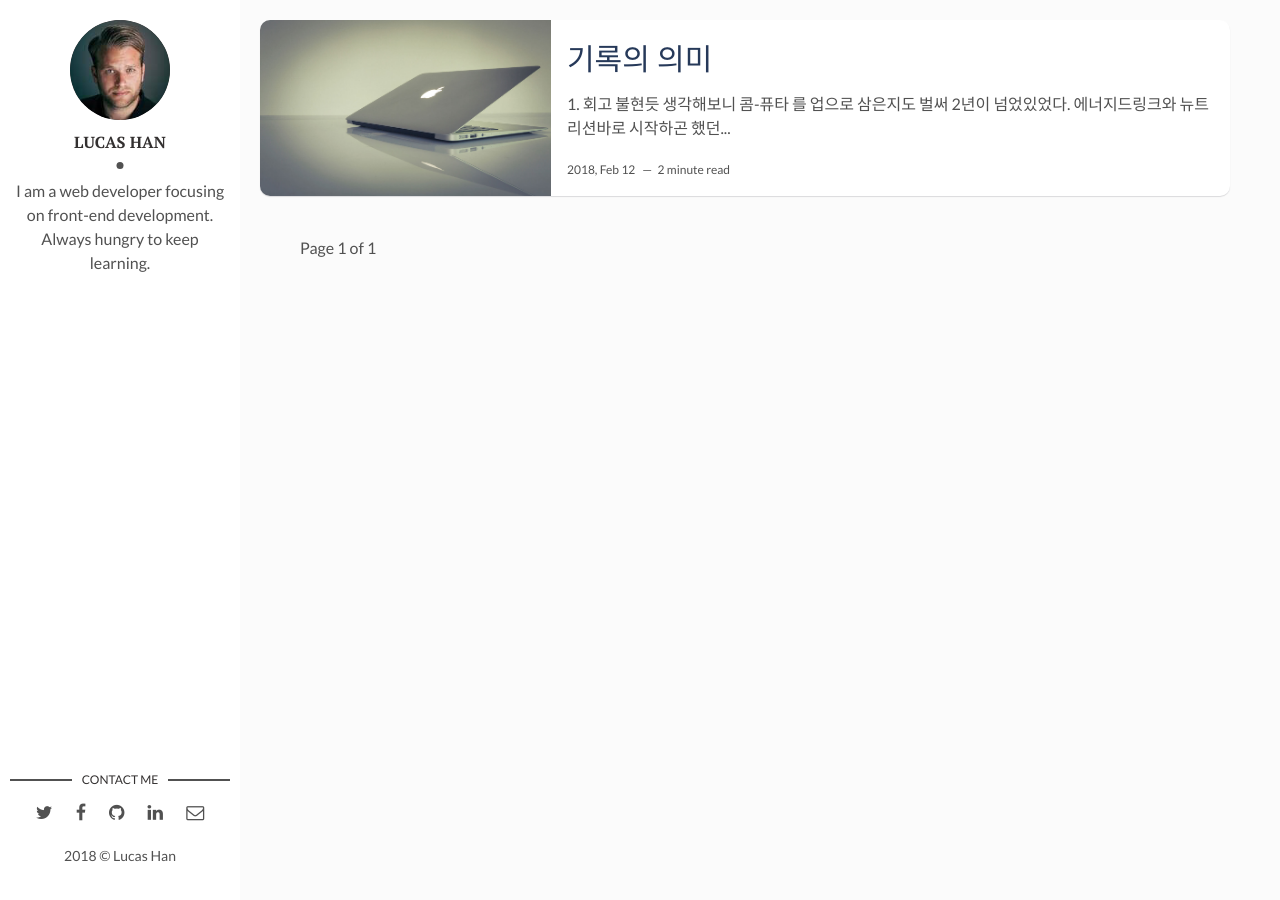
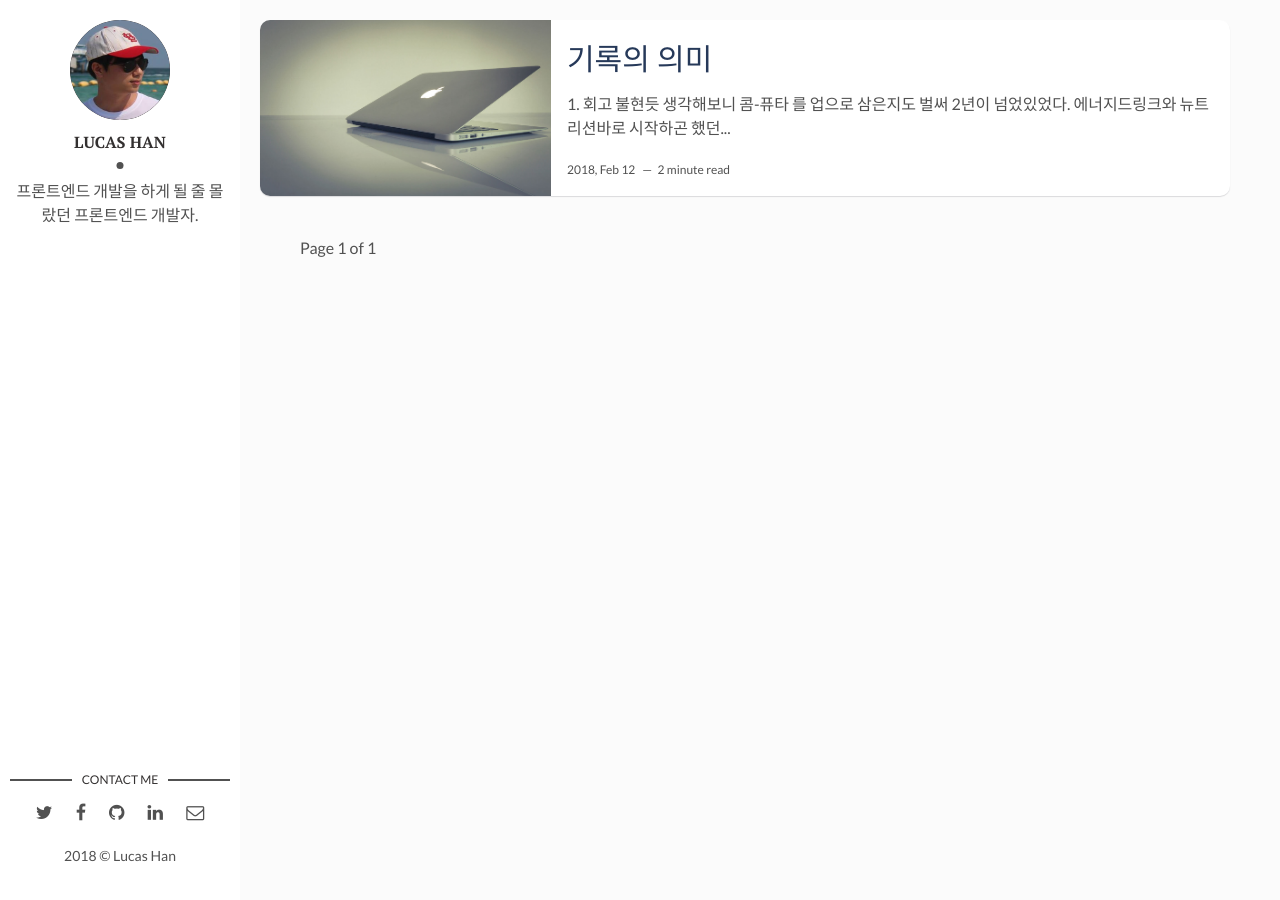
Before and after one commit to stardustrain/stardustrain.github.io, a Jekyll site: the page built from index.html, in a window 1280 px wide. Built offline with Jekyll 4.4.1, drawn with Linux system fonts in a browser that asks for light colours; the list of posts is cut into pages by our own code.

```diff
--- a/_config.yml
+++ b/_config.yml
@@ -1,8 +1,6 @@
 title: Lucas의 기록 저장소
 description: > # this means to ignore newlines until "baseurl:"
-  Write an awesome description for your new site here. You can edit this
-  line in _config.yml. It will appear in your document head meta (for
-  Google search results) and in your feed.xml site description.
+  프론트엔드를 개발하게 될 줄 몰랐던 프론트엔드 개발자의 블로그.
 permalink: ':title/'
 baseurl: "/" # the subpath of your site, e.g. /blog
 url: https://stardustrain.github.io # the base hostname & protocol for your site, e.g. http://example.com
@@ -10,8 +8,8 @@ site-twitter: #if your site has a twitter account, enter it here
 
 # Author Settings
 author: Lucas Han # add your name
-author-img: david-freeman.jpg # add your photo
-about-author: I am a web developer focusing on front-end development. Always hungry to keep learning. # add description
+author-img: lucas.png # add your photo
+about-author: 프론트엔드 개발을 하게 될 줄 몰랐던 프론트엔드 개발자. # add description
 twitter: # add your Twitter handle
 facebook: # add your Facebook handle
 github: stardustrain # add your Github handle
```
Also changed, not shown: assets/img/david-freeman.jpg (deleted), assets/img/lucas.png (added), 4 other files.
